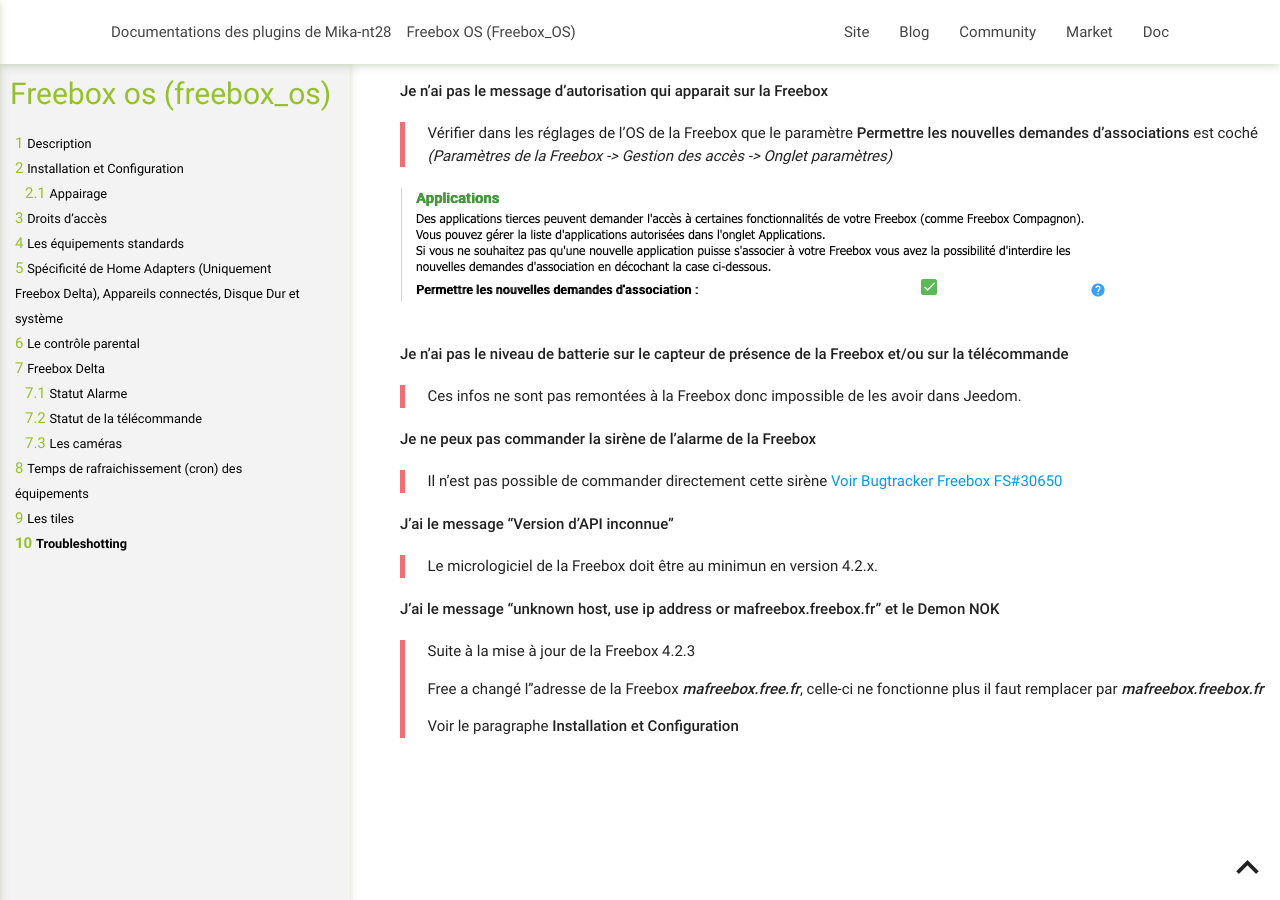
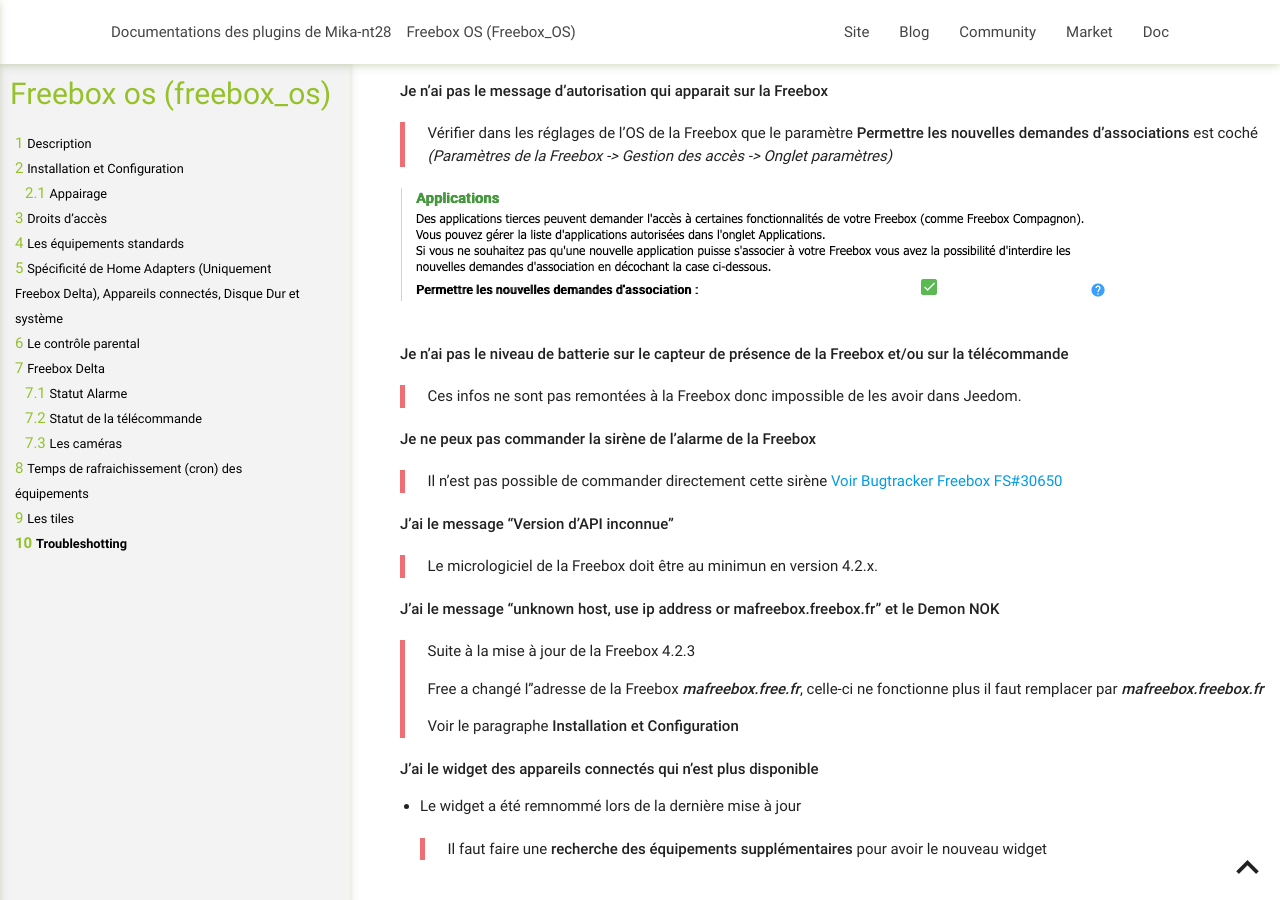
Before and after one commit to mika-nt28/Documentations, a Jekyll site: the page built from Freebox_OS/fr_FR/index.md, in a window 1280 px wide and 900 px high, scrolled down 13024 px. Built offline with Jekyll 4.4.1, drawn with Linux system fonts in a browser that asks for light colours.

Commit message:
update doc pour le widget réseau

```diff
--- a/Freebox_OS/fr_FR/index.md
+++ b/Freebox_OS/fr_FR/index.md
@@ -345,3 +345,8 @@
 > Free a changé l'’adresse de la Freebox **_mafreebox.free.fr_**, celle-ci ne fonctionne plus il faut remplacer par **_mafreebox.freebox.fr_**
 >
 > Voir le paragraphe **Installation et Configuration**
+
+**J'ai le widget des appareils connectés qui n'est plus disponible**
+
+- Le widget a été remnommé lors de la dernière mise à jour
+  > Il faut faire une **recherche des équipements supplémentaires** pour avoir le nouveau widget
```
Also changed, not shown: Freebox_OS/fr_FR/changelog.md (+2 -0 lines).
